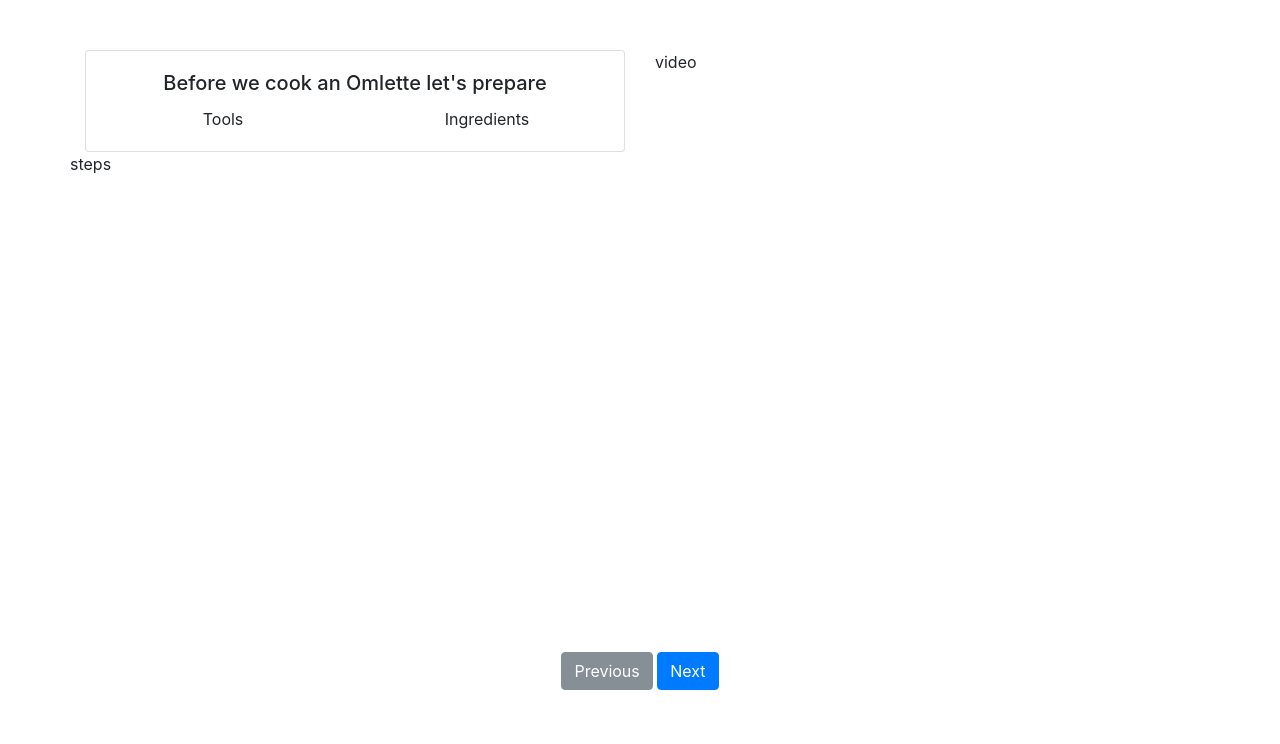
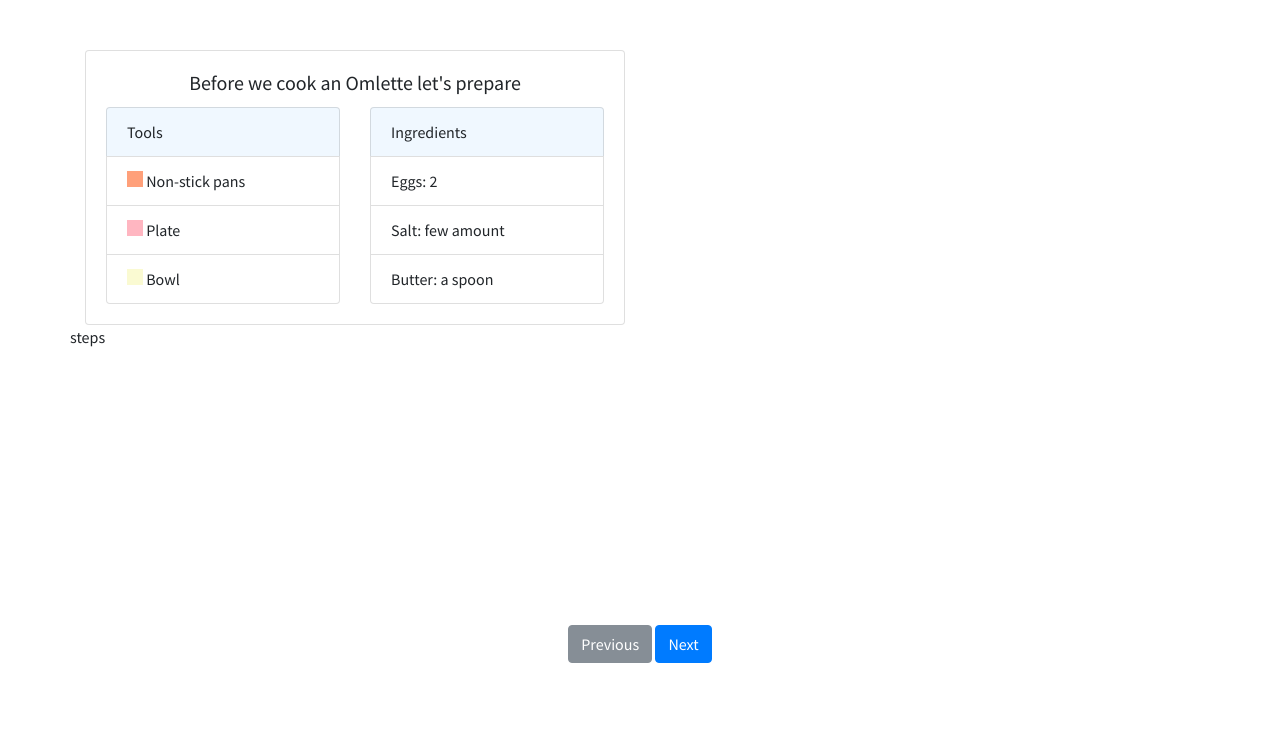
Before and after one commit to thatcharles/KnowledgeKeeper, a plain HTML site: page oml.html in a window 1280 px wide. Shown: the part 56-800 px from the top of the page. Drawn offline with nearby package versions, Linux system fonts and the light colour scheme.

Commit message:
color change and content added

```diff
--- a/css/style.css
+++ b/css/style.css
@@ -4,3 +4,11 @@
 .btn{
 	cursor:pointer;
 }
+.square-icon{
+	display: inline-block;
+	width:1em;
+	height:1em;
+}
+body{
+	font-family: 'Source Sans Pro', sans-serif;
+}
--- a/oml.html
+++ b/oml.html
@@ -3,7 +3,7 @@
 
 	</head>
 	<body>
-		<nav class="navbar navbar-expand-lg navbar-light bg-light">
+		<nav class="navbar navbar-expand-lg navbar-dark" style="background-color: #3db0c3;">
 			<a class="navbar-brand" href="#">Knowledge Explore</a>
 		</nav>
 		<div class='container' style='padding-top:50px'>
@@ -14,25 +14,34 @@
 					  	<h5 class='card-title center'>Before we cook an Omlette let's prepare</h5>
 					  		<div class='row'>
 							    <div class='col'>
-							    	<div class='center'>Tools</div>
-							    	<div>
-							    		<!-- tools -->
-							    	</div>
+							    	<ul class="list-group">
+									  <li class="list-group-item" style="background-color:aliceblue">Tools</li>
+									  <!-- list tools beneath -->
+									  <li class="list-group-item">
+									  	<div class="square-icon" style='background-color:lightsalmon'></div> Non-stick pans
+									  </li>
+									  <li class="list-group-item"><div class="square-icon" style='background-color:lightpink'></div> Plate</li>
+									  <li class="list-group-item"><div class="square-icon" style='background-color:lightgoldenrodyellow'></div> Bowl</li>
+									</ul>
 							    </div>
 							    <div class='col'>
-							    	<div class='center'>Ingredients</div>
-							    	<div>
-							    		<!-- ingredients -->
-							    	</div>
+							    	<ul class="list-group">
+							    		<li class="list-group-item" style="background-color:aliceblue">Ingredients</li>
+							    		<li class="list-group-item">Eggs: 2</li>
+							    		<li class="list-group-item">Salt: few amount</li>
+							    		<li class="list-group-item">Butter: a spoon</li>
 							    </div>
 						   </div>
 					  </div>
 					</div>
 				</div>
-				<div class='col video'> video <!-- video player --> </div>
+				<div class='col video'>
+					<!-- video player -->
+					<!-- use carousel slide to display multiple videos -->
+				</div>
 
 			</div>
-			<div class='row' style='height:500px'>
+			<div class='row' style='height:300px'> <!-- delete height constraint after implementation ready -->
 				steps
 				<!-- display the main steps here -->
 			</div>
@@ -43,9 +52,10 @@
 				</div>
 			</div>
 		</div>
-
 		<link rel="stylesheet" href="https://maxcdn.bootstrapcdn.com/bootstrap/4.0.0-beta.2/css/bootstrap.min.css" integrity="sha384-PsH8R72JQ3SOdhVi3uxftmaW6Vc51MKb0q5P2rRUpPvrszuE4W1povHYgTpBfshb" crossorigin="anonymous">
 		<script src="https://maxcdn.bootstrapcdn.com/bootstrap/4.0.0-beta.2/js/bootstrap.min.js" integrity="sha384-alpBpkh1PFOepccYVYDB4do5UnbKysX5WZXm3XxPqe5iKTfUKjNkCk9SaVuEZflJ" crossorigin="anonymous"></script>
+		<link href="https://fonts.googleapis.com/css?family=Source+Sans+Pro" rel="stylesheet">
+		<link href="https://fonts.googleapis.com/icon?family=Material+Icons" rel="stylesheet">
 		<link href="css/style.css" rel="stylesheet">
 	</body>
 </html>
```
